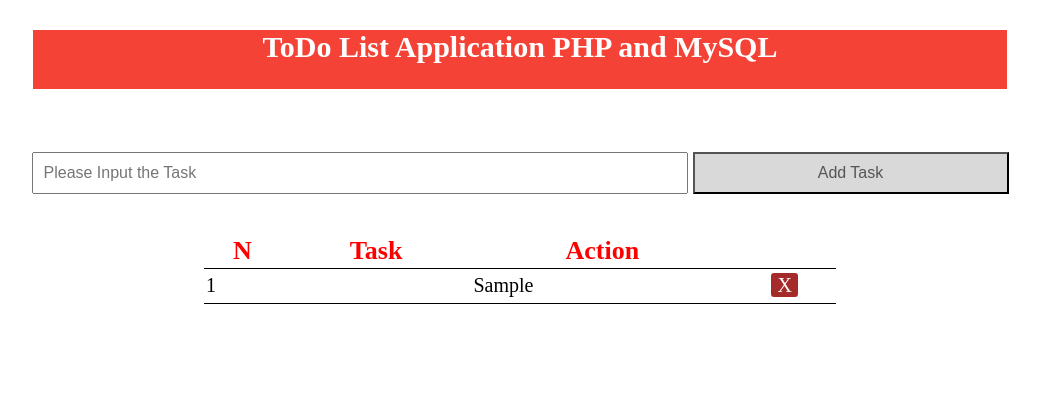
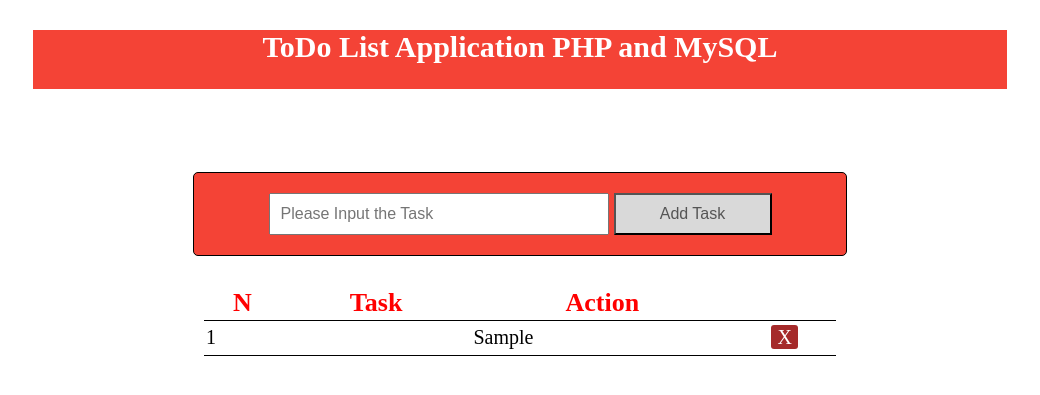
Before and after one commit to SimpleCycy/Module-0---Simple-CRUD-Project, a PHP site: page / in a window 1280 px wide. Shown: the top 395 px of the page, without its empty margins (120-1160 px from the left). Run offline with PHP 8.4, Linux system fonts and the light colour scheme; tables that the repository leaves empty hold one stand-in row (values such as "Sample post").

```diff
--- a/index.php
+++ b/index.php
@@ -20,7 +20,6 @@
         header('location: index.php');
     }
     $tasks = mysqli_query($db, "SELECT * FROM tasks");
-
 
 ?>
 <!DOCTYPE html>
@@ -50,9 +49,10 @@
                     <th>Action</th>
                 </tr>
             </thead>
-
             <tbody>
-                <?php $i = 1; while ($row = mysqli_fetch_array($tasks)){ ?>
+                <?php
+                $tasks = mysqli_query($db,"SELECT * FROM tasks");
+                $i = 1; while ($row = mysqli_fetch_array($tasks)){ ?>
                     <tr>
                         <td><?php echo $i; ?><td>
                         <td class="task"><?php echo $row['task']; ?></td>
@@ -61,8 +61,8 @@
                         </td>
                     </tr>
                 <?php $i++; }  ?>
-                </tbody>
-                </center>
+            </tbody>
+            </center>
         </table>
 </body>
 </html>
--- a/style.css
+++ b/style.css
@@ -17,15 +17,12 @@
 
 }
 .task_input {
-align-content: center;
     width: 50%;
     padding: 10px;
     font-size: 16px;
     margin: 10px auto;
 
   }
-
-
   .add_btn {
     padding: 10px;
     width: 25%;
@@ -52,11 +49,12 @@
   th{
       font-size: 26px;
       color: red;
+
   }
   th,td{
       border:none;
       height: 30px;
-      padding:2px;
+      padding: 2px;
   }
   tr:hover{
       background: #e9e9e9;
@@ -79,3 +77,15 @@
       border-radius: 3px;
       text-decoration: none;
   }
+  form {
+	width: 50%;
+	margin: 30px auto;
+	border-radius: 5px;
+	padding: 10px;
+	background: #f44336;
+	border: 1px solid #000000;
+}
+form p {
+	color: red;
+	margin: 0px;
+}
```
